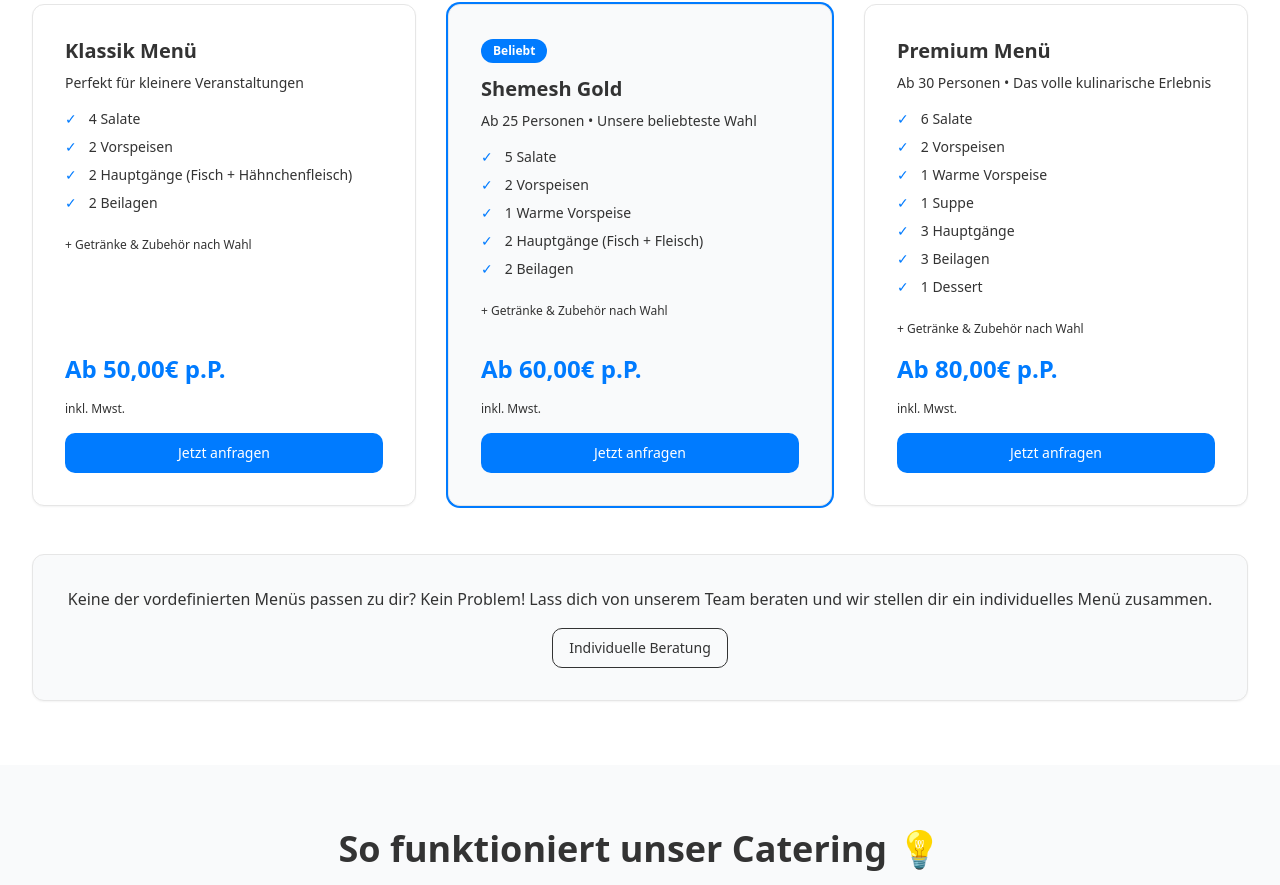
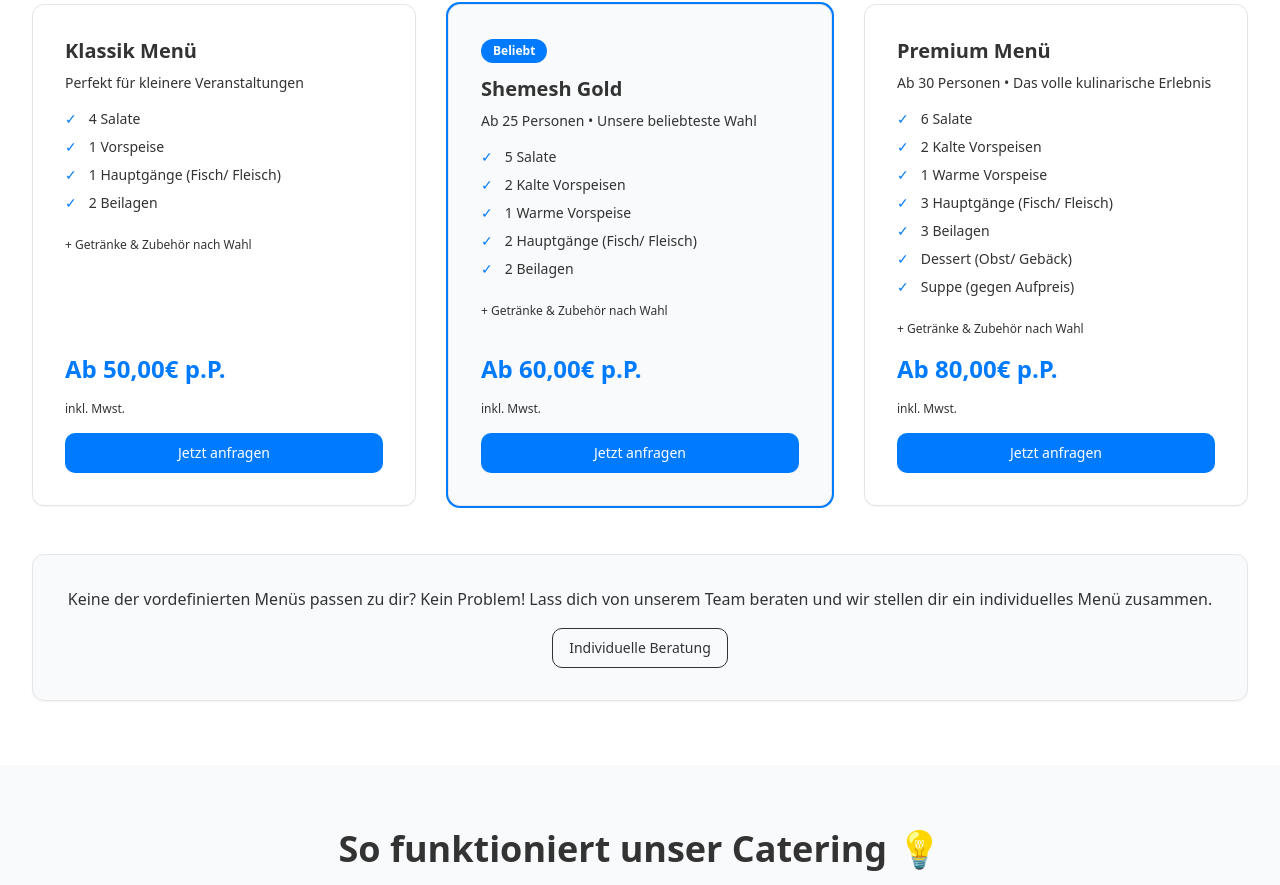
Before and after one commit to Miichiiii/catering-app, a Next.js app: page / in a window 1280 px wide. Shown: the part 1364-2249 px from the top of the page. Built offline with nearby package versions, Linux system fonts and the light colour scheme.

Commit message:
feat: update food categories and descriptions in menu and booking components

```diff
--- a/app/menu/page.tsx
+++ b/app/menu/page.tsx
@@ -16,13 +16,12 @@
       includes: [
         "4 Salate zur Auswahl",
         "1 Vorspeise",
-        "Hauptspeisen zur Auswahl",
-        "Fisch + 1× Hähnchenfleisch",
+        "1 Hauptspeise (Fisch / Fleisch) ",
         "2 Beilagen",
       ],
       sections: [
         {
-          title: "Salate – Auswahl Menü 1",
+          title: "Salate – Menü 1",
           items: [
             "Rote-Bete mit Salzgurken, Olivenöl, frischen Kräutern",
             "Rote-Bete mit Birnen, Meerrettich, Olivenöl, frischem Koriander",
@@ -43,11 +42,11 @@
           ],
         },
         {
-          title: "Vorspeisen – Auswahl Menü 1",
+          title: "Vorspeisen – Menü 1",
           items: ["Gemüseauflauf (Gemüse nach Wahl)", "Nudelauflauf"],
         },
         {
-          title: "Hauptspeisen – Auswahl Menü 1",
+          title: "Hauptspeisen – Menü 1",
           subsections: [
             {
               subtitle: "Fisch:",
@@ -68,7 +67,7 @@
           ],
         },
         {
-          title: "Beilagen – Auswahl Menü 1",
+          title: "Beilagen – Menü 1",
           items: [
             "Gemüsereis",
             "Gebackene Kartoffeln",
@@ -89,7 +88,7 @@
         "5 Salate",
         "2 kalte Vorspeisen",
         "1 warme Vorspeise",
-        "2 Hauptspeisen (Fisch + Fleisch)",
+        "2 Hauptspeisen (Fisch / Fleisch)",
         "Dessert (Obst)",
       ],
       sections: [
@@ -181,7 +180,7 @@
           ],
         },
         {
-          title: "Dessert",
+          title: "Dessert – Menü 2",
           items: ["Saisonobst"],
         },
       ],
@@ -195,11 +194,17 @@
       pricePerPerson: true,
       description: "Für größere institutionelle Events und Hochzeiten",
       includes: [
-        "5 Salate · 2 Vorspeisen · 1 warme Vorspeise · 1 Suppe · 3 Hauptspeisen · 3 Beilagen · Dessert",
+        "5 Salate",
+        "2 kalte Vorspeisen",
+        "1 warme Vorspeise",
+        "3 Hauptspeisen (Fisch / Fleisch)",
+        "3 Beilagen",
+        "Dessert (Obst/ Gebäck)",
+        "Suppe (gegen Aufpreis)",
       ],
       sections: [
         {
-          title: "Salate – Auswahl",
+          title: "Salate – Menü 3",
           items: [
             "Rote-Bete mit Salzgurken, Olivenöl und frischen Kräutern",
             "Rote-Bete mit Birnen, Meerrettich, Olivenöl und frischem Koriander",
@@ -226,7 +231,7 @@
           ],
         },
         {
-          title: "Kalte Vorspeisen – Auswahl",
+          title: "Kalte Vorspeisen – Menü 3",
           items: [
             "Sauté-Auberginenscheiben mit Mayonnaise und frischen Tomaten",
             "Eingelegtes Gemüse nach israelischer Art",
@@ -239,7 +244,7 @@
           ],
         },
         {
-          title: "Warme Vorspeisen – Auswahl",
+          title: "Warme Vorspeisen – Menü 3",
           items: [
             "Blini mit Kartoffeln",
             "Blini mit Hähnchenfleisch",
@@ -248,7 +253,7 @@
           ],
         },
         {
-          title: "Suppen – Auswahl",
+          title: "Suppen – Menü 3",
           items: [
             "Kartoffel-Cremesuppe",
             "Gemüsesuppe",
@@ -257,7 +262,7 @@
           ],
         },
         {
-          title: "Hauptspeisen – Auswahl",
+          title: "Hauptspeisen – Menü 3",
           subsections: [
             {
               subtitle: "Fischgerichte:",
@@ -285,7 +290,7 @@
           ],
         },
         {
-          title: "Beilagen – Auswahl",
+          title: "Beilagen – Menü 3",
           items: [
             "Gemüsereis",
             "Gebackene Kartoffeln",
@@ -296,7 +301,7 @@
           ],
         },
         {
-          title: "Dessert",
+          title: "Dessert – Menü 3",
           items: ["Saisonobst", "Gebäck nach Absprache"],
         },
       ],
--- a/components/booking-wizard.tsx
+++ b/components/booking-wizard.tsx
@@ -40,6 +40,7 @@
   const [remarks, setRemarks] = useState("");
   const [selectedAllergies, setSelectedAllergies] = useState<string[]>([]);
   const [selectedItems, setSelectedItems] = useState<Record<string, string[]>>({
+    salate: [],
     vorspeisen: [],
     hauptgaenge: [],
     fingerfoods: [],
@@ -76,6 +77,7 @@
     "Postleitzahl",
     "Gästeanzahl",
     "Wunschtermin",
+    "Salate",
     "Vorspeisen",
     "Hauptgänge",
     "Fingerfoods",
@@ -237,7 +239,8 @@
     // Formatiere ausgewählte Gerichte mit Namen
     const formatItems = () => {
       const categories = {
-        vorspeisen: "Vorspeisen/Salate",
+        salate: "Salate",
+        vorspeisen: "Vorspeisen",
         hauptgaenge: "Hauptgänge",
         fingerfoods: "Warme Vorspeisen",
         suppen: "Suppen",
@@ -571,6 +574,7 @@
                 />
               )}
               {[
+                "Salate",
                 "Vorspeisen",
                 "Hauptgänge",
                 "Fingerfoods",
--- a/components/cart-sidebar.tsx
+++ b/components/cart-sidebar.tsx
@@ -32,6 +32,7 @@
   total,
 }: CartSidebarProps) {
   const categoryLabels: Record<string, string> = {
+    salate: "Salate",
     vorspeisen: "Vorspeisen",
     hauptgaenge: "Hauptgänge",
     fingerfoods: "Fingerfoods",
--- a/components/pricing-section.tsx
+++ b/components/pricing-section.tsx
@@ -17,8 +17,8 @@
       price: "50,00€ p.P.",
       items: [
         "4 Salate",
-        "2 Vorspeisen",
-        "2 Hauptgänge (Fisch + Hähnchenfleisch)",
+        "1 Vorspeise",
+        "1 Hauptgänge (Fisch/ Fleisch)",
         "2 Beilagen",
       ],
       id: "classic",
@@ -29,9 +29,9 @@
       price: "60,00€ p.P.",
       items: [
         "5 Salate",
-        "2 Vorspeisen",
+        "2 Kalte Vorspeisen",
         "1 Warme Vorspeise",
-        "2 Hauptgänge (Fisch + Fleisch)",
+        "2 Hauptgänge (Fisch/ Fleisch)",
         "2 Beilagen",
       ],
       id: "gold",
@@ -43,12 +43,12 @@
       price: "80,00€ p.P.",
       items: [
         "6 Salate",
-        "2 Vorspeisen",
+        "2 Kalte Vorspeisen",
         "1 Warme Vorspeise",
-        "1 Suppe",
-        "3 Hauptgänge",
+        "3 Hauptgänge (Fisch/ Fleisch)",
         "3 Beilagen",
-        "1 Dessert",
+        "Dessert (Obst/ Gebäck)",
+        "Suppe (gegen Aufpreis)",
       ],
       id: "premium",
       description: "Ab 30 Personen • Das volle kulinarische Erlebnis",
--- a/components/wizard-steps/accessories-step.tsx
+++ b/components/wizard-steps/accessories-step.tsx
@@ -58,7 +58,7 @@
           id: "buffet-deko-podeste",
           name: "Elegante Buffetdekoration mit weißen Podesten",
           description:
-            "Eine stilvolle Buffetdekoration mit weiße Display-Podeste sorgen für unterschiedliche Höhen und eine elegante Präsentation der Speisen. Kombiniert mit feinen Tischläufern, floralen Kunstblumen-Arrangements, frischem Obst und erfrischenden Willkommensdrinks entsteht ein harmonisches Gesamtbild – einladend, modern und hochwertig.",
+            "Eine stilvolle Buffetdekoration mit weiße Display-Podeste sorgen für unterschiedliche Höhen und eine elegante Präsentation der Speisen. Kombiniert mit feinen Tischläufern, floralen Kunstblumen-Arrangements entsteht ein harmonisches Gesamtbild – einladend, modern und hochwertig.",
           price: 239.9,
         },
         {
@@ -72,14 +72,14 @@
           id: "buffet-deko-detail",
           name: "Buffetdekoration mit Liebe zum Detail",
           description:
-            "Eine stilvolle Kombination aus feinen Tischläufern, natürlichen Holz-Etageren, floralen Akzenten mit Kunstblumen, dekorativem Obst und erfrischenden Drinks zur Begrüßung.",
+            "Eine stilvolle Kombination aus feinen Tischläufern, natürlichen Holz-Etageren, floralen Akzenten mit Kunstblumen.",
           price: 189.9,
         },
         {
           id: "buffet-praesentation-ebenen",
           name: "Stilvolle Buffetpräsentation auf mehreren Ebenen",
           description:
-            "Für eine einladende und stilvolle Präsentation kombinieren wir weiße Deko-Podeste mit warmen Holz-Etageren – so entsteht ein spannendes Spiel aus Höhen, Materialien und Strukturen. Die Speisen werden ansprechend angerichtet, begleitet von weißen Tischdecken, dezenten Tischläufern, frischem Obst, ausgewählten Kunstblumen und erfrischenden Welcome Drinks. Eine Dekoration, die schlicht wirkt, aber im Detail überzeugt – charmant, hochwertig und mit Liebe gestaltet.",
+            "Für eine einladende und stilvolle Präsentation kombinieren wir weiße Deko-Podeste mit warmen Holz-Etageren – so entsteht ein spannendes Spiel aus Höhen, Materialien und Strukturen. Die Speisen werden ansprechend angerichtet, begleitet von weißen Tischdecken, dezenten Tischläufern und ausgewählten Kunstblumen. Eine Dekoration, die schlicht wirkt, aber im Detail überzeugt – charmant, hochwertig und mit Liebe gestaltet.",
           price: 289.9,
         },
       ],
--- a/components/wizard-steps/food-selection-step.tsx
+++ b/components/wizard-steps/food-selection-step.tsx
@@ -36,6 +36,7 @@
   );
 
   const categoryNameMap: Record<string, string> = {
+    salate: "Salate",
     vorspeisen: "Vorspeisen",
     hauptgaenge: "Hauptgänge",
     fingerfoods: "Fingerfoods",
--- a/lib/food-data.ts
+++ b/lib/food-data.ts
@@ -1,3 +1,5 @@
+import { Salad } from "lucide-react";
+
 export interface FoodItem {
   id: string;
   name: string;
@@ -8,12 +10,12 @@
 }
 
 export const foodItems: Record<string, FoodItem[]> = {
-  vorspeisen: [
+  salate: [
     {
       id: "rote_bete_salzgurken",
       name: "Rote-Bete mit Salzgurken",
       description: "Olivenöl, frischen Kräutern",
-      category: "Vorspeisen",
+      category: "Salate",
       availableIn: ["classic", "gold", "premium"],
       image: "/images/cateringbilder/Neu/Rotebete mit salzgurken.jpg",
     },
@@ -22,7 +24,7 @@
       id: "rote_bete_birnen",
       name: "Rote-Bete mit Birnen Meerrettich",
       description: "Olivenöl, frischem Koriander",
-      category: "Vorspeisen",
+      category: "Salate",
       availableIn: ["classic", "gold", "premium"],
       image:
         "/images/cateringbilder/neu3/Rotebete mit Birnen und Meerrettich.jpeg",
@@ -31,7 +33,7 @@
       id: "suesskartoffeln_rote_bete",
       name: "Süßkartoffeln mit Rote Bete",
       description: "Kichererbsen",
-      category: "Vorspeisen",
+      category: "Salate",
       availableIn: ["classic", "gold", "premium"],
       image: "/images/cateringbilder/neu3/Rotebete mit Süßkartoffeln.jpeg",
     },
@@ -39,7 +41,7 @@
       id: "moehren_salat",
       name: "Möhren Salat",
       description: "Frisch und knackig",
-      category: "Vorspeisen",
+      category: "Salate",
       availableIn: ["classic", "gold", "premium"],
       image: "/images/cateringbilder/neu2/Mohren Salat.jpeg",
     },
@@ -47,7 +49,7 @@
       id: "kus_kus_paprika",
       name: "Kus kus mit Paprika",
       description: "Gurken und frischen Kräutern",
-      category: "Vorspeisen",
+      category: "Salate",
       availableIn: ["classic", "gold", "premium"],
       image: "/images/cateringbilder/neu2/Cous cous mit Paprika Salat.jpeg",
     },
@@ -74,7 +76,7 @@
       id: "Hering_unter_Rotebete_Mantel",
       name: "Hering unter Rotebete Mantel",
       description: "Hering unter Rotebete Mantel",
-      category: "Vorspeisen",
+      category: "Salate",
       availableIn: ["gold", "premium"],
       image: "/images/cateringbilder/neu3/Hering unter Rotebete Mantel.jpeg",
     },
@@ -83,7 +85,7 @@
       id: "gefuellte_auberginen",
       name: "Gefüllte Auberginen",
       description: "Gefüllte Auberginen",
-      category: "Vorspeisen",
+      category: "Salate",
       availableIn: ["gold", "premium"],
       image: "/images/cateringbilder/neu3/Gefülltte Auberginen.jpeg",
     },
@@ -92,7 +94,7 @@
       id: "auberginen_saute",
       name: "Auberginen Saute",
       description: "Auberginen Saute",
-      category: "Vorspeisen",
+      category: "Salate",
       availableIn: ["gold", "premium"],
       image: "/images/cateringbilder/neu3/Auberginen Saute.jpeg",
     },
@@ -101,7 +103,7 @@
       id: "fischplatte",
       name: "Fischplatte",
       description: "Fischplatte",
-      category: "Vorspeisen",
+      category: "Salate",
       availableIn: ["gold", "premium"],
       image: "/images/cateringbilder/neu3/Fischplatte.jpeg",
     },
@@ -110,7 +112,7 @@
       id: "fleischplatte",
       name: "Fleischplatte",
       description: "Fleischplatte",
-      category: "Vorspeisen",
+      category: "Salate",
       availableIn: ["gold", "premium"],
       image: "/images/cateringbilder/neu3/Fleischplatte.jpeg",
     },
@@ -119,7 +121,7 @@
       id: "gebackene_auberginen",
       name: "Gebackene Auberginen",
       description: "Gebackene Auberginen mit Kichererbsen, Paprika",
-      category: "Vorspeisen",
+      category: "Salate",
       availableIn: ["gold", "premium"],
       image:
         "/images/cateringbilder/neu3/Gebackene Auberginen mit Kichererbsen,  Paprika.jpeg",
@@ -129,7 +131,7 @@
       id: "eingelegte_gemuese",
       name: "Eingelegte Gemüse",
       description: "Eingelegte Gemüse",
-      category: "Vorspeisen",
+      category: "Salate",
       availableIn: ["gold", "premium"],
       image: "/images/cateringbilder/neu3/Eingelegte Gemüse.jpeg",
     },
@@ -138,7 +140,7 @@
       id: "ganze_auberginen",
       name: "Ganze Auberginen",
       description: "Ganze Auberginen",
-      category: "Vorspeisen",
+      category: "Salate",
       availableIn: ["gold", "premium"],
       image: "/images/cateringbilder/neu3/Ganze Auberginen.jpeg",
     },
@@ -147,7 +149,7 @@
       id: "nudeln_italien",
       name: "Nudeln nach Italien Art",
       description: "Getrocknete Tomaten, Oliven, Provençer Kräuter",
-      category: "Vorspeisen",
+      category: "Salate",
       availableIn: ["classic", "gold", "premium"],
       image: "/images/cateringbilder/Nudeln nach Italien Art.jpeg",
     },
@@ -155,7 +157,7 @@
       id: "hummus",
       name: "Hummus",
       description: "Cremig und aromatisch",
-      category: "Vorspeisen",
+      category: "Salate",
       availableIn: ["classic", "gold", "premium"],
       image: "/images/cateringbilder/Hummus.jpeg",
     },
@@ -163,7 +165,7 @@
       id: "falafel",
       name: "Knusprige Falafel",
       description: "Frisch frittiert",
-      category: "Vorspeisen",
+      category: "Salate",
       availableIn: ["classic", "gold", "premium"],
       image: "/images/cateringbilder/neu3/Knusprige Falafel.jpg",
     },
@@ -171,7 +173,7 @@
       id: "suesskartoffeln_tahini",
       name: "Gebackene Süßkartoffeln mit Tahini",
       description: "Dattelsirup",
-      category: "Vorspeisen",
+      category: "Salate",
       availableIn: ["classic", "gold", "premium"],
       image: "/images/cateringbilder/neu2/Süßkartoffeln Salat mit Tahini.jpeg",
     },
@@ -180,7 +182,7 @@
       id: "vinaigrette_rote_bete",
       name: "Rote-Bete mit Vinaigrette",
       description: "Olivenöl, frischem Koriander",
-      category: "Vorspeisen",
+      category: "Salate",
       availableIn: ["gold", "premium"],
       image: "/images/cateringbilder/Neu/Rotebete mit salzgurken.jpg",
     },
@@ -189,7 +191,7 @@
       id: "kartoffeln_salat_israeli",
       name: "Kartoffeln Salat nach Israelischer Art",
       description: "Traditionell gewürzt",
-      category: "Vorspeisen",
+      category: "Salate",
       availableIn: ["classic", "gold", "premium"],
       image:
         "/images/cateringbilder/Kartoffeln Salat nach Israelischer Art.jpeg",
@@ -198,7 +200,7 @@
       id: "funcheza_salat",
       name: "Funcheza Salat",
       description: "Glasnudeln mit Paprika, Möhren, Sesam, Koriander",
-      category: "Vorspeisen",
+      category: "Salate",
       availableIn: ["classic", "gold", "premium"],
       image: "/images/cateringbilder/Neu/Funcheza Salat.jpg",
     },
@@ -206,7 +208,7 @@
       id: "israelischer_salat",
       name: "Israelischer Salat",
       description: "Frisches Gemüse und Kräuter",
-      category: "Vorspeisen",
+      category: "Salate",
       availableIn: ["classic", "gold", "premium"],
       image: "/images/cateringbilder/Israelischer Salat.jpeg",
     },
@@ -214,7 +216,7 @@
       id: "weisskohl_rotkohl",
       name: "Weißkohl/ Rotkohl Salat",
       description: "Mit Erbsen",
-      category: "Vorspeisen",
+      category: "Salate",
       availableIn: ["classic", "gold", "premium"],
       image: "/images/cateringbilder/WeißkohlRotkohl Salat mit Erbsen.jpeg",
     },
@@ -222,7 +224,7 @@
       id: "matbucha",
       name: "Matbucha nach Israelischer Art",
       description: "Würzige Paprika-Tomaten-Paste",
-      category: "Vorspeisen",
+      category: "Salate",
       availableIn: ["classic", "gold", "premium"],
       image: "/images/cateringbilder/neu2/Matbucha.jpeg",
     },
@@ -230,7 +232,7 @@
       id: "rote_bete_pflaumen",
       name: "Rote-Bete klassischer Salat",
       description: "Pflaumen, Walnuss, Mayonnaise",
-      category: "Vorspeisen",
+      category: "Salate",
       availableIn: ["classic", "gold", "premium"],
       image: "/images/cateringbilder/neu2/Rotebete klassischer Salat.jpeg",
     },
@@ -238,11 +240,13 @@
       id: "garten_salat",
       name: "Garten Salat",
       description: "Spinat, Tomaten, Rucola",
-      category: "Vorspeisen",
+      category: "Salate",
       availableIn: ["classic", "gold", "premium"],
       image:
         "/images/cateringbilder/Garten Salat ( Spinat, Tomaten und Rucola).jpeg",
     },
+  ],
+  vorspeisen: [
     {
       id: "gemueseauflauf",
       name: "Gemüseauflauf",
@@ -528,9 +532,10 @@
 ): Record<string, number> {
   const limits = {
     classic: {
-      // Klassik Menü: 4 Salate + 2 Vorspeisen, 2 Hauptspeisen (1 Fisch + 1 Hähnchen), 2 Beilagen
-      vorspeisen: 6,
-      hauptgaenge: 2,
+      // Klassik Menü: 4 Salate + 1 Vorspeise, 1 Hauptspeise (Fisch ODER Hähnchen), 2 Beilagen
+      vorspeisen: 1,
+      salate: 4,
+      hauptgaenge: 1,
       fingerfoods: 0,
       beilagen: 2,
       dips_saucen: 0,
@@ -539,7 +544,8 @@
     },
     gold: {
       // Shemesh Gold: 5 Salate + 2 Vorspeisen, 1 warme Vorspeise, 2 Hauptspeisen (Fisch + Fleisch), 2 Beilagen, 1 Dessert (Obst)
-      vorspeisen: 7,
+      salate: 5,
+      vorspeisen: 2,
       hauptgaenge: 2,
       fingerfoods: 1,
       beilagen: 2,
```
